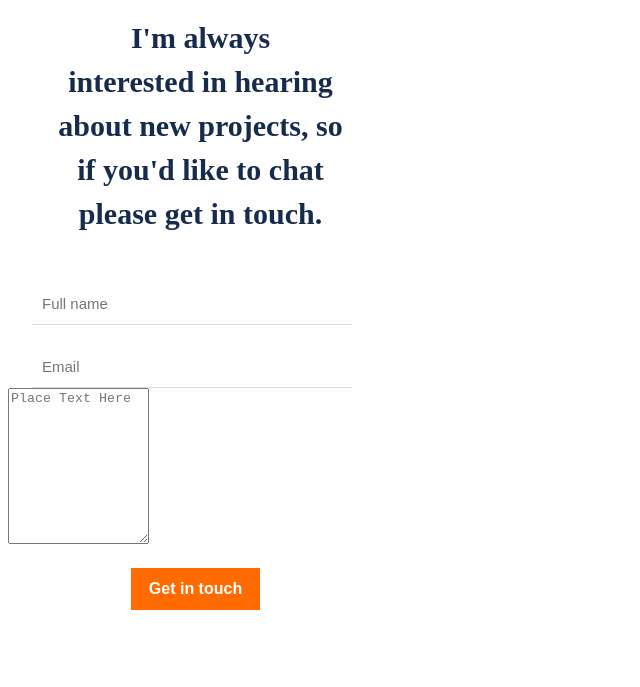
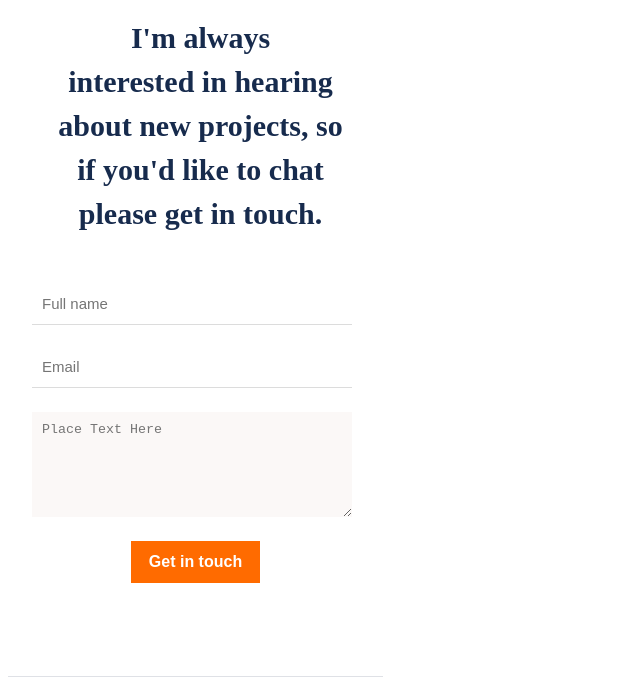
Before and after one commit to jkanyi-web/Portfolio-Microverse, a website: page index.html in a window 1280 px wide. Shown: the part 6497-7184 px from the top of the page, without its empty margins (0-640 px from the left). Drawn offline with Linux system fonts and the light colour scheme.

Commit message:
Add css contact-form styling

```diff
--- a/style.css
+++ b/style.css
@@ -451,6 +451,16 @@ ul.points {
   font-size: 15px;
 }
 
+.contact-form textarea {
+  height: 90px;
+  width: 300px;
+  padding: 10px 10px 5px 10px;
+  border: none;
+  background: #fbf8f7;
+  margin-top: 24px;
+  margin-left: 24px;
+}
+
 .submit-container {
   display: grid;
   justify-content: center;
```
